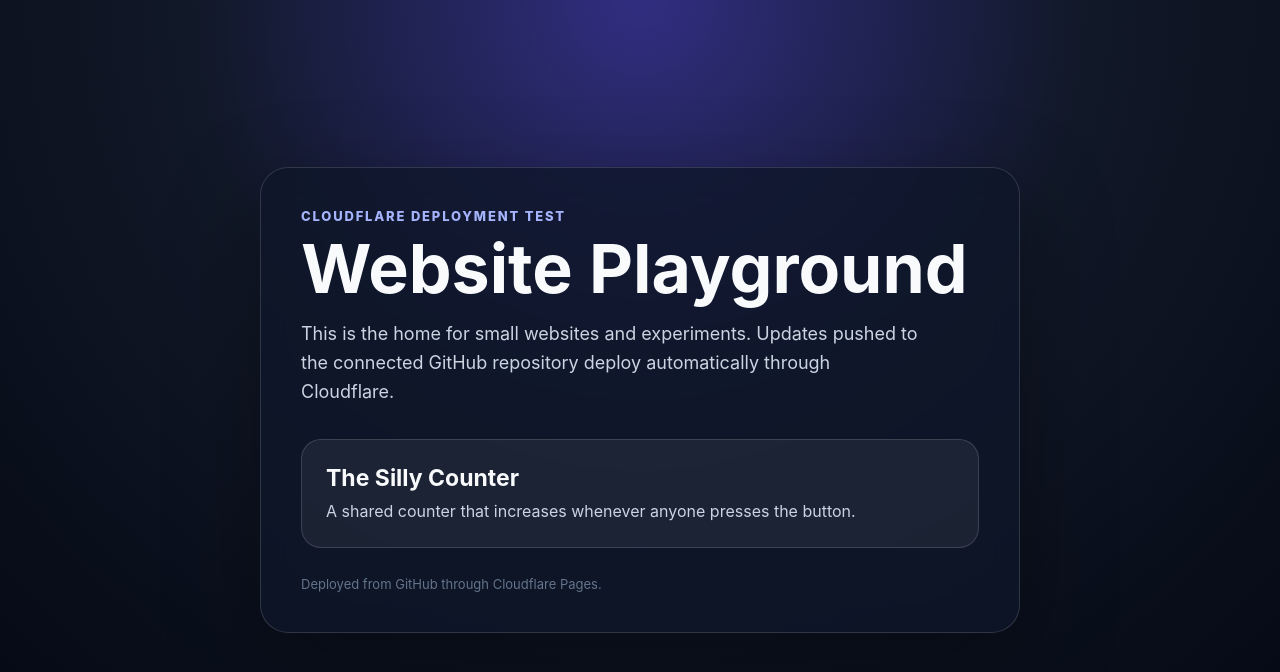
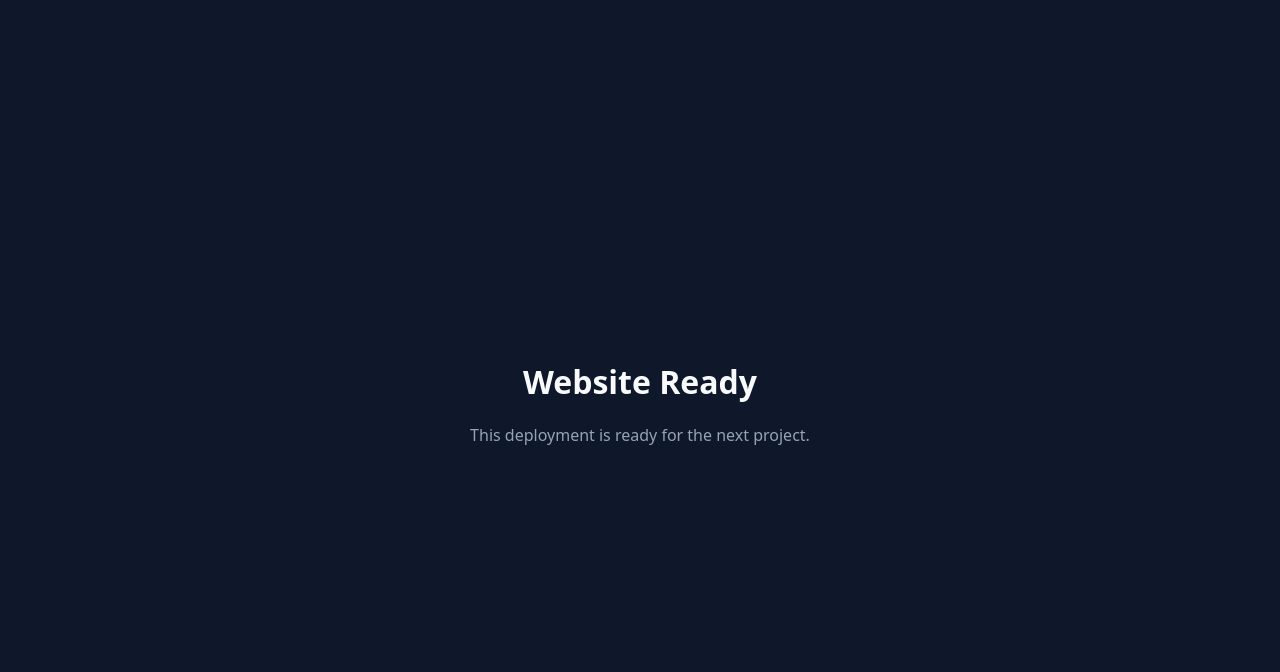
Before and after one commit to alextheriault4/alextheriault4.github.io, a plain HTML site: page index.html in a window 1280 px wide. Drawn offline with Linux system fonts and the light colour scheme.

Commit message:
Remove counter references and leave clean deployment placeholder

```diff
--- a/index.html
+++ b/index.html
@@ -3,58 +3,18 @@
 <head>
   <meta charset="utf-8">
   <meta name="viewport" content="width=device-width, initial-scale=1">
-  <meta name="theme-color" content="#111827">
-  <title>Alex's Website Playground</title>
+  <title>Website Ready</title>
   <style>
-    :root { color-scheme: dark; font-family: Inter, system-ui, -apple-system, BlinkMacSystemFont, "Segoe UI", sans-serif; }
-    * { box-sizing: border-box; }
-    body {
-      margin: 0;
-      min-height: 100vh;
-      display: grid;
-      place-items: center;
-      padding: 24px;
-      color: #f8fafc;
-      background: radial-gradient(circle at top, #312e81 0, #111827 44%, #030712 100%);
-    }
-    main {
-      width: min(760px, 100%);
-      padding: 40px;
-      border: 1px solid rgba(255,255,255,.14);
-      border-radius: 28px;
-      background: rgba(15,23,42,.78);
-      box-shadow: 0 30px 90px rgba(0,0,0,.35);
-      backdrop-filter: blur(14px);
-    }
-    .tag { margin: 0 0 10px; color: #a5b4fc; font-size: 13px; font-weight: 800; letter-spacing: .14em; text-transform: uppercase; }
-    h1 { margin: 0; font-size: clamp(38px, 8vw, 68px); line-height: 1; }
-    .intro { max-width: 620px; margin: 18px 0 32px; color: #cbd5e1; font-size: 18px; line-height: 1.6; }
-    .card {
-      display: block;
-      padding: 24px;
-      color: inherit;
-      text-decoration: none;
-      border: 1px solid rgba(255,255,255,.14);
-      border-radius: 20px;
-      background: rgba(255,255,255,.06);
-      transition: transform .15s ease, background .15s ease;
-    }
-    .card:hover { transform: translateY(-3px); background: rgba(255,255,255,.1); }
-    .card strong { display: block; margin-bottom: 7px; font-size: 23px; }
-    .card span { color: #cbd5e1; line-height: 1.5; }
-    footer { margin-top: 28px; color: #64748b; font-size: 13px; }
+    :root { color-scheme: dark; font-family: system-ui, sans-serif; }
+    body { margin: 0; min-height: 100vh; display: grid; place-items: center; background: #0f172a; color: #f8fafc; }
+    main { text-align: center; padding: 32px; }
+    p { color: #94a3b8; }
   </style>
 </head>
 <body>
   <main>
-    <p class="tag">Cloudflare deployment test</p>
-    <h1>Website Playground</h1>
-    <p class="intro">This is the home for small websites and experiments. Updates pushed to the connected GitHub repository deploy automatically through Cloudflare.</p>
-    <a class="card" href="/counter/">
-      <strong>The Silly Counter</strong>
-      <span>A shared counter that increases whenever anyone presses the button.</span>
-    </a>
-    <footer>Deployed from GitHub through Cloudflare Pages.</footer>
+    <h1>Website Ready</h1>
+    <p>This deployment is ready for the next project.</p>
   </main>
 </body>
 </html>
```
